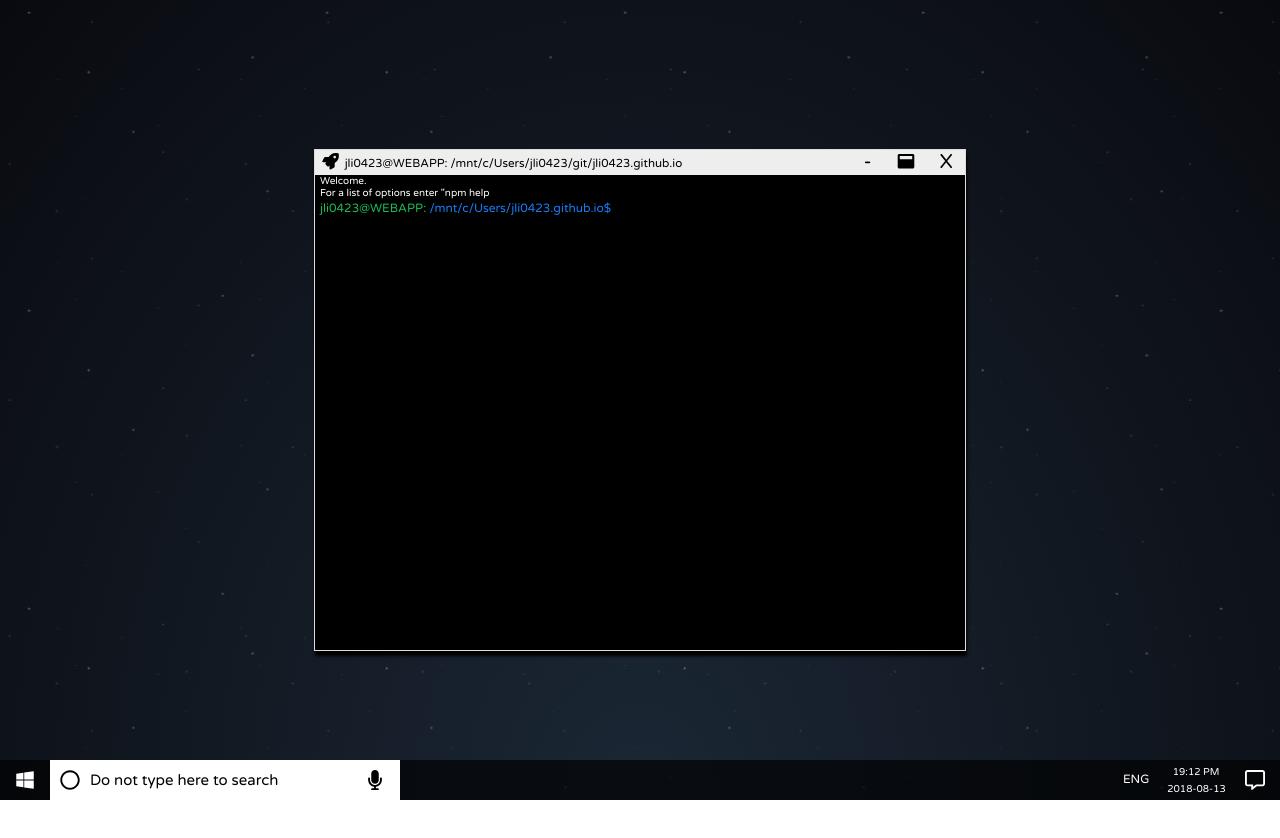
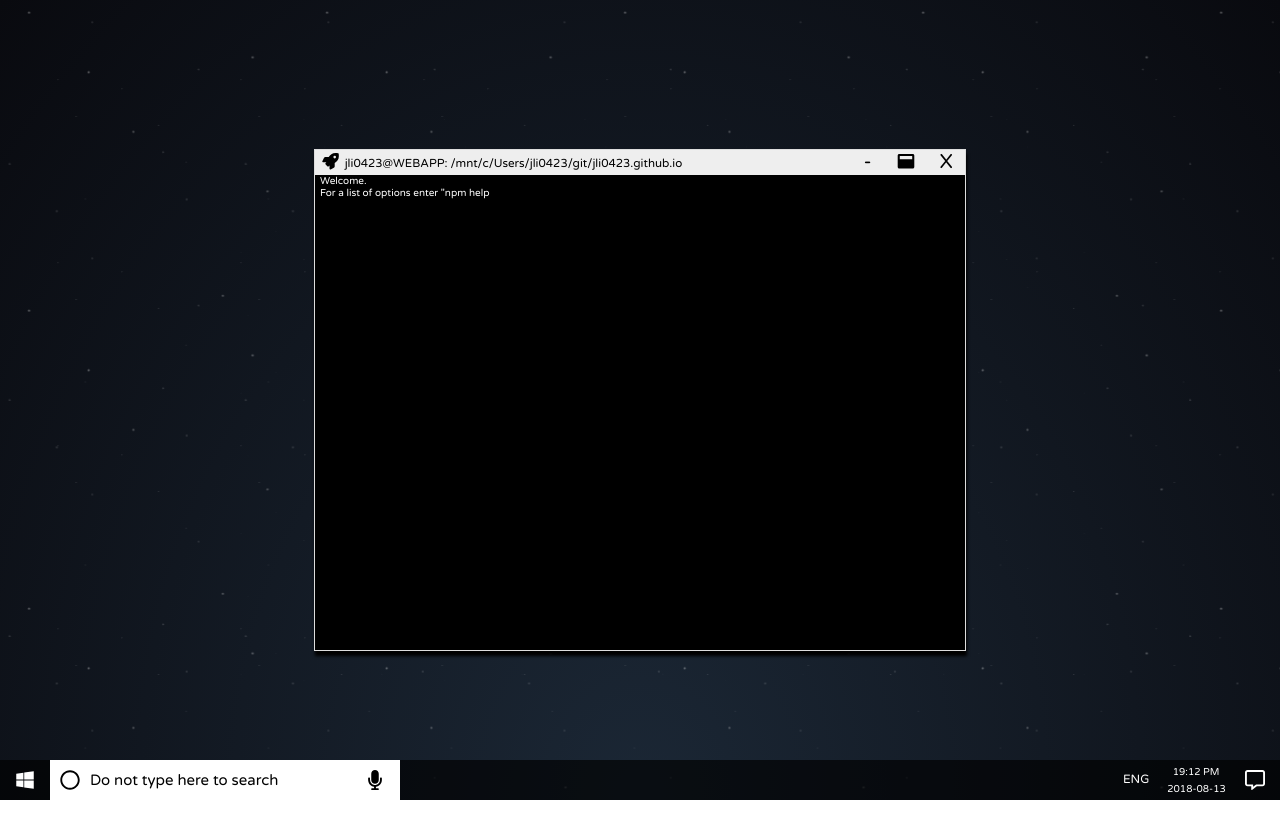
Before and after one commit to justinli0423/home, a React (Create React App) app: page / in a window 1280 px wide. Shown: the top 838 px of the page. Built offline with nearby package versions, Linux system fonts and the light colour scheme.

Commit message:
small change for intro

```diff
--- a/src/Components/CommandLine.js
+++ b/src/Components/CommandLine.js
@@ -59,7 +59,7 @@ export default class CommandLine extends Component {
           <br />
           { introStatement }
         </IntroStatements>
-        <UserInterface />
+        {introStatement.length === introduction.length && <UserInterface />}
       </Wrapper>
     );
   }
```
